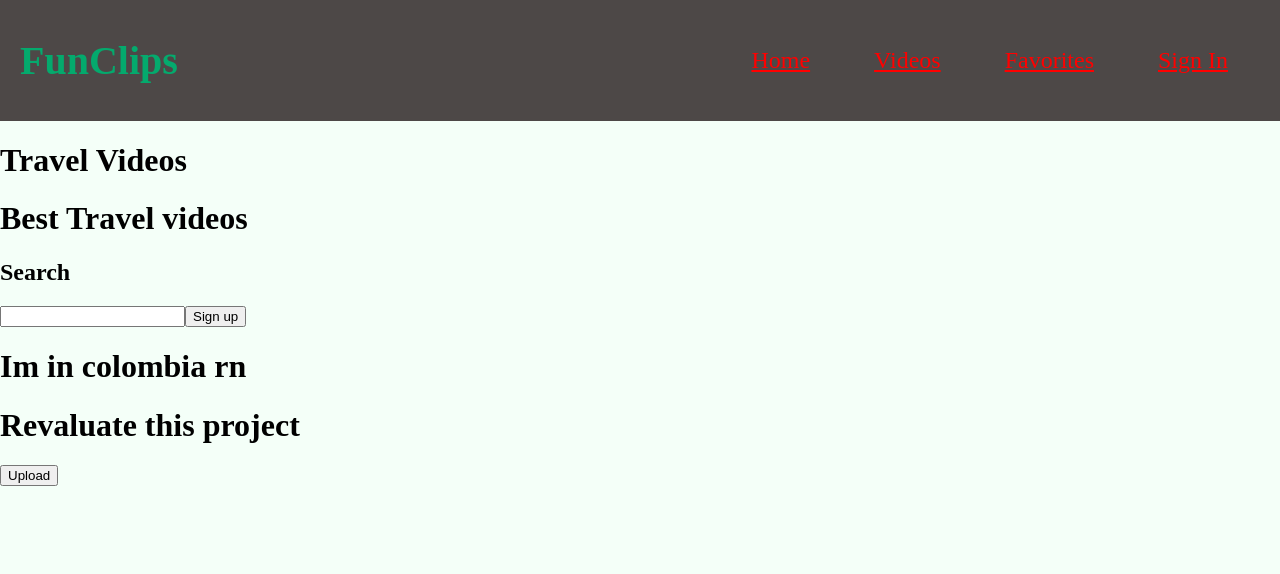
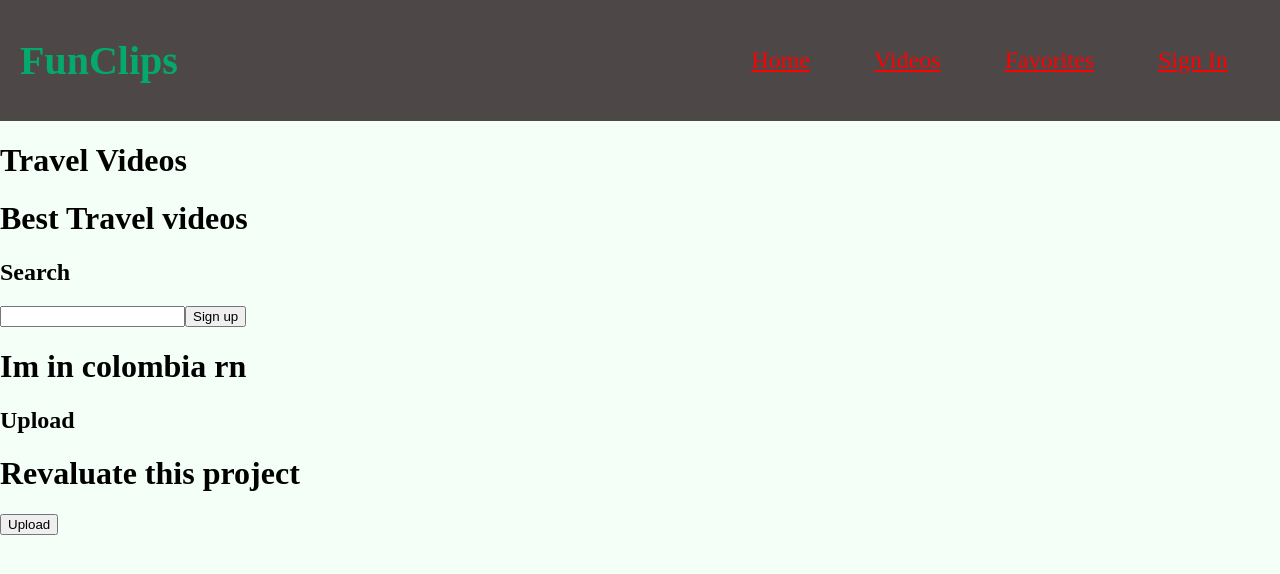
Before and after one commit to RicoMedi/fun-clips, a React (Create React App) app: page / in a window 1280 px wide. Shown: the top 574 px of the page. Built offline with nearby package versions, Linux system fonts and the light colour scheme; a web font is replaced by a local one.

Commit message:
more clips

```diff
--- a/src/home/HomePage.js
+++ b/src/home/HomePage.js
@@ -11,7 +11,7 @@ export const HomePage = () => {
 
     <h1>Im in colombia rn</h1>
 
-
+<h2>Upload </h2>
     <h1>
       Revaluate this project
     </h1>
```
